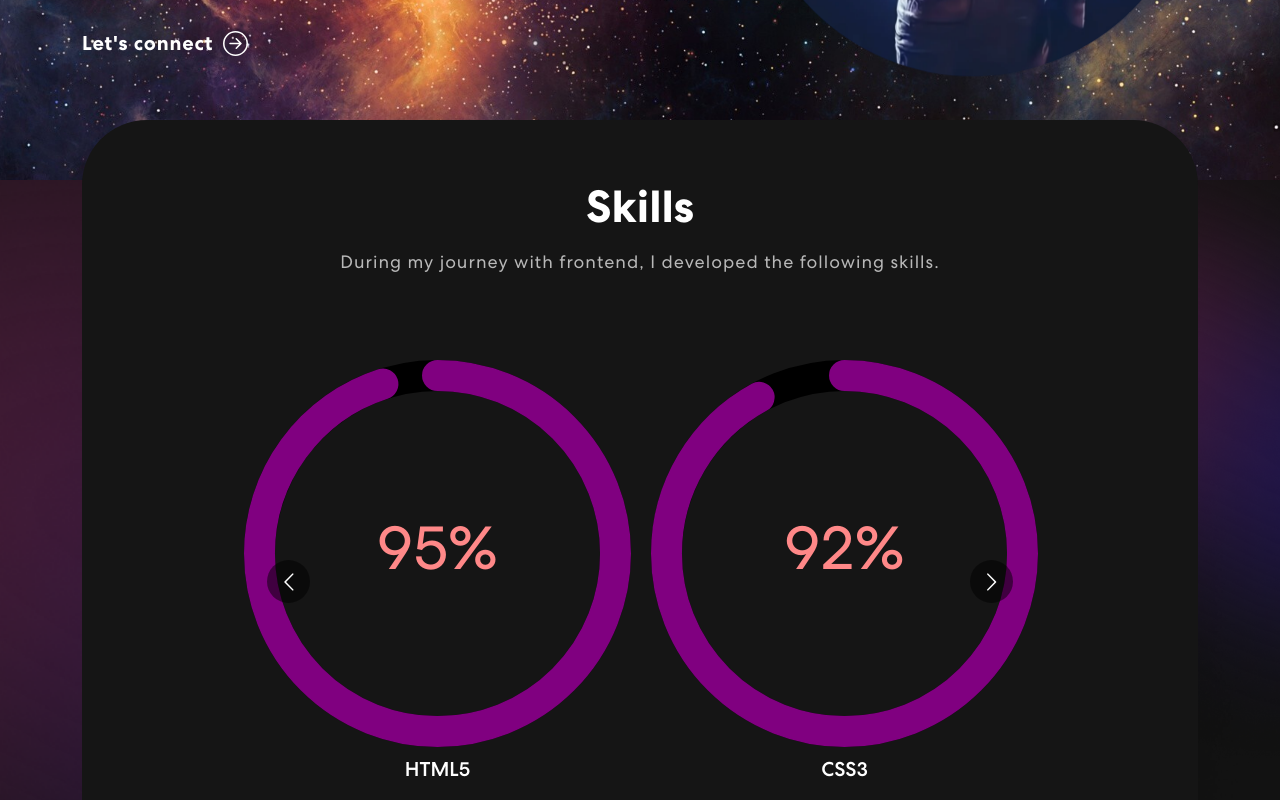
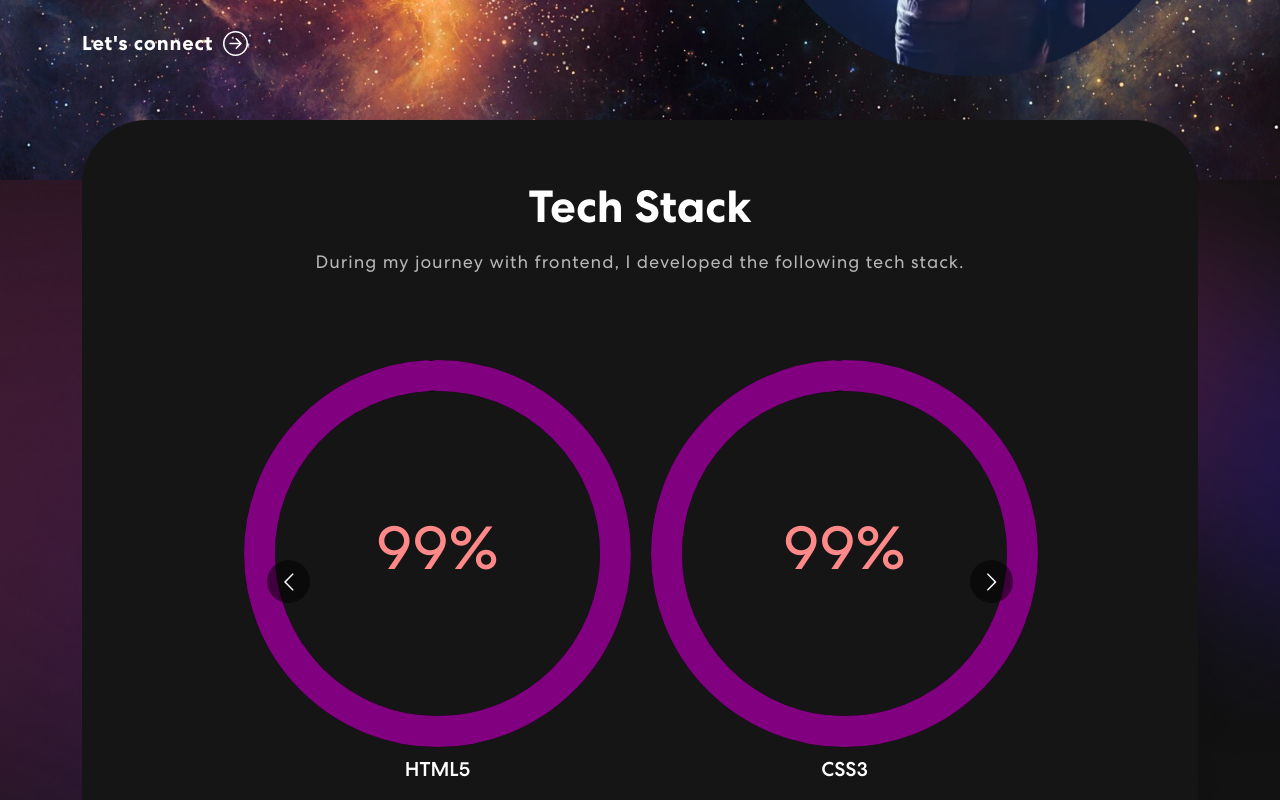
Before and after one commit to FilipO1994/web-portfolio, a React (Create React App) app: page / in a window 1280 px wide. Shown: the part 620-1420 px from the top of the page. Built offline with nearby package versions, Linux system fonts and the light colour scheme.

Commit message:
removed logo

```diff
--- a/src/components/Footer.js
+++ b/src/components/Footer.js
@@ -1,24 +1,25 @@
-import { Container, Row, Col } from "react-bootstrap";
+import { Container, Row, Col } from 'react-bootstrap'
 
-import logo from "../assets/img/logo.svg";
-import navIcon1 from "../assets/img/nav-icon1.svg";
-import navIcon2 from "../assets/img/nav-icon2.svg";
-import navIcon4 from "../assets/img/nav-icon4.svg";
-
+import navIcon1 from '../assets/img/nav-icon1.svg'
+import navIcon2 from '../assets/img/nav-icon2.svg'
+import navIcon4 from '../assets/img/nav-icon4.svg'
 
 export const Footer = () => {
 	return (
 		<footer className="footer">
 			<Container>
 				<Row className="align-items-center">
-          <Col size={12} sm={6}>
-            <img src={logo} alt="Logo" />
-          </Col>
-          <Col size={12} sm={6} className="text-center text-sm-end">
+					<Col  className="text-center text-sm-end footer-location">
 						<div className="social-icon">
-              <a href="https://www.linkedin.com/in/filip-osi%C5%84ski-928b05222/" target="_blank"><img src={navIcon1} alt="Linkedin icon" /></a>
-              <a href="https://www.facebook.com/filip.osinski.3/" target='_blank'><img src={navIcon2} alt="Facebook icon" /></a>
-              <a href="https://github.com/FilipO1994/" target="_blank"><img src={navIcon4} alt="Github icon" /></a>
+							<a href="https://www.linkedin.com/in/filip-osi%C5%84ski-928b05222/" target="_blank">
+								<img src={navIcon1} alt="Linkedin icon" />
+							</a>
+							<a href="https://www.facebook.com/filip.osinski.3/" target="_blank">
+								<img src={navIcon2} alt="Facebook icon" />
+							</a>
+							<a href="https://github.com/FilipO1994/" target="_blank">
+								<img src={navIcon4} alt="Github icon" />
+							</a>
 						</div>
 						<p>Copyright 2023. All Rights Reserved</p>
 					</Col>
--- a/src/components/Navigation.js
+++ b/src/components/Navigation.js
@@ -2,7 +2,7 @@ import { useState, useEffect } from 'react'
 import { Navbar, Nav, Container } from 'react-bootstrap'
 import { Link } from 'react-scroll'
 
-import logo from '../assets/img/logo.svg'
+
 import navIcon1 from '../assets/img/nav-icon1.svg'
 import navIcon2 from '../assets/img/nav-icon2.svg'
 import navIcon4 from '../assets/img/nav-icon4.svg'
@@ -31,9 +31,7 @@ export const Navigation = () => {
 	return (
 		<Navbar expand="lg" className={scrolled ? 'scrolled' : ''}>
 			<Container>
-				<Navbar.Brand href="#home">
-					<img src={logo} alt="logo" />
-				</Navbar.Brand>
+
 
 				<Navbar.Toggle aria-controls="basic-navbar-nav">
 					<span className="navbar-toggler-icon"></span>
--- a/src/components/Skills.js
+++ b/src/components/Skills.js
@@ -1,13 +1,13 @@
-import { useState, useEffect } from 'react';
-import { Container, Row, Col } from 'react-bootstrap';
-import Carousel from 'react-multi-carousel';
-import 'react-multi-carousel/lib/styles.css';
-import { CircularProgressbar, buildStyles } from 'react-circular-progressbar';
-import 'react-circular-progressbar/dist/styles.css';
-import TrackVisibility from 'react-on-screen';
+import { useState, useEffect } from 'react'
+import { Container, Row, Col } from 'react-bootstrap'
+import Carousel from 'react-multi-carousel'
+import 'react-multi-carousel/lib/styles.css'
+import { CircularProgressbar, buildStyles } from 'react-circular-progressbar'
+import 'react-circular-progressbar/dist/styles.css'
+import TrackVisibility from 'react-on-screen'
 
-import colorSharp from '../assets/img/color-sharp.png';
-import colorSharp2 from '../assets/img/color-sharp2.png';
+import colorSharp from '../assets/img/color-sharp.png'
+import colorSharp2 from '../assets/img/color-sharp2.png'
 
 export const Skills = () => {
 	const responsive = {
@@ -27,86 +27,86 @@ export const Skills = () => {
 			breakpoint: { max: 464, min: 0 },
 			items: 1,
 		},
-  };
+	}
 
 	const frontendSkills = [
 		'HTML5',
 		'CSS3',
 		'JavaScript (ES6+)',
-    'React.js',
-    'React Router',
-    'React Portals',
-    'Responsive Web Design',
+		'React',
+		'Redux',
+		'Magento',
+		'Axios',
+		'jQuery',
+		'Typescript (in progress)',
+		'Bootstrap',
+		'SASS/SCSS',
+		'Tailwind CSS',
+		'Styled Components',
+		'CSS Modules',
+		'AJAX',
+		'Npm',
+		'GIT',
+		'RESTful APIs',
+		'Context API',
+		'Unit Testing (React Testing Library)',
+		'Debugging and DevTools',
+		'Basic Graphic Design Skills (for UI/UX collaboration)',
 		'Gulp',
-    'CSS Frameworks (e.g., Bootstrap, Tailwind CSS, Styled Components, CSS Modules)',
-    'Version Control/Git',
-    'Web Performance Optimization',
-    'AJAX and Asynchronous Programming',
-    'RESTful APIs',
-    'Redux Toolkit (State Management)',
-    'typescript',
-    'Context API',
-    'Unit Testing (Jest, React Testing Library)',
-    'Package Managers (npm, Yarn)',
-    'Debugging and DevTools',
-    'Code Quality and Linting (ESLint, Prettier)',
-    'Basic Graphic Design Skills (for UI/UX collaboration)',
-  ];
+	]
 
 	const skillProgress = {
-    HTML5: 95,
-    CSS3: 92,
-    'JavaScript (ES6+)': 88,
-    'React.js': 90,
-    'React Router': 90,
-    'React Portals': 90,
-    'Responsive Web Design': 98,
-    'typescript': 50,
-    Gulp: 50,
-    'CSS Frameworks (e.g., Bootstrap, Tailwind CSS, Styled Components, CSS Modules)': 95,
-    'Version Control/Git': 80,
-    'Web Performance Optimization': 88,
-    'AJAX and Asynchronous Programming': 80,
-    'RESTful APIs': 87,
-    'Redux Toolkit (State Management)': 85,
-    'Context API': 90,
-    'Unit Testing (Jest, React Testing Library)': 60,
-    'Package Managers (npm, Yarn)': 30,
-    'Debugging and DevTools': 90,
-    'Code Quality and Linting (ESLint, Prettier)': 90,
-    'Basic Graphic Design Skills (for UI/UX collaboration)': 90,
-  };
+		'HTML5': 99,
+		'CSS3': 99,
+		'JavaScript (ES6+)':95,
+		'React':90,
+		'Redux':80,
+		'Magento':45,
+		'Axios':90,
+		'jQuery':90,
+		'Typescript (in progress)':20,
+		'Bootstrap':90,
+		'SASS/SCSS':80,
+		'Tailwind CSS':99,
+		'Styled Components':99,
+		'CSS Modules':99,
+		'AJAX':60,
+		'Npm':50,
+		'GIT':50,
+		'RESTful APIs':99,
+		'Context API':99,
+		'Unit Testing (React Testing Library)':30,
+		'Debugging and DevTools':60,
+		'Basic Graphic Design Skills (for UI/UX collaboration)': 80,
+		'Gulp':20
+	}
 
-  const [hasScrolled, setHasScrolled] = useState(false);
+	const [hasScrolled, setHasScrolled] = useState(false)
 
 	useEffect(() => {
 		const handleScroll = () => {
 			if (window.scrollY > 50) {
-        setHasScrolled(true);
+				setHasScrolled(true)
 			} else {
-        setHasScrolled(false);
+				setHasScrolled(false)
 			}
-    };
+		}
 
-    window.addEventListener('scroll', handleScroll);
+		window.addEventListener('scroll', handleScroll)
 
 		return () => {
-      window.removeEventListener('scroll', handleScroll);
-    };
-  }, []);
+			window.removeEventListener('scroll', handleScroll)
+		}
+	}, [])
 
 	return (
 		<section className={`skills`} id="skills">
 			<Container>
 				<Row>
 					<Col>
-            <div
-              className={`skill-bx animate__animated ${
-                hasScrolled ? 'animate__slideInUp' : ''
-              }`}
-            >
-              <h2>Skills</h2>
-              <p>During my journey with frontend, I developed the following skills.</p>
+						<div className={`skill-bx animate__animated ${hasScrolled ? 'animate__slideInUp' : ''}`}>
+							<h2>Tech Stack</h2>
+							<p>During my journey with frontend, I developed the following tech stack.</p>
 							<Carousel responsive={responsive} infinite={true} className="skill-slider">
 								{frontendSkills.map((skill, index) => (
 									<div key={index} className="item">
@@ -135,5 +135,5 @@ export const Skills = () => {
 			<img className="background-image-left" src={colorSharp} alt="background" />
 			<img className="background-image-right" src={colorSharp2} alt="background" />
 		</section>
-  );
-};
+	)
+}
```
Also changed, not shown: src/assets/img/logo.svg (deleted). Lines whose indentation alone changed are shown as unchanged.
